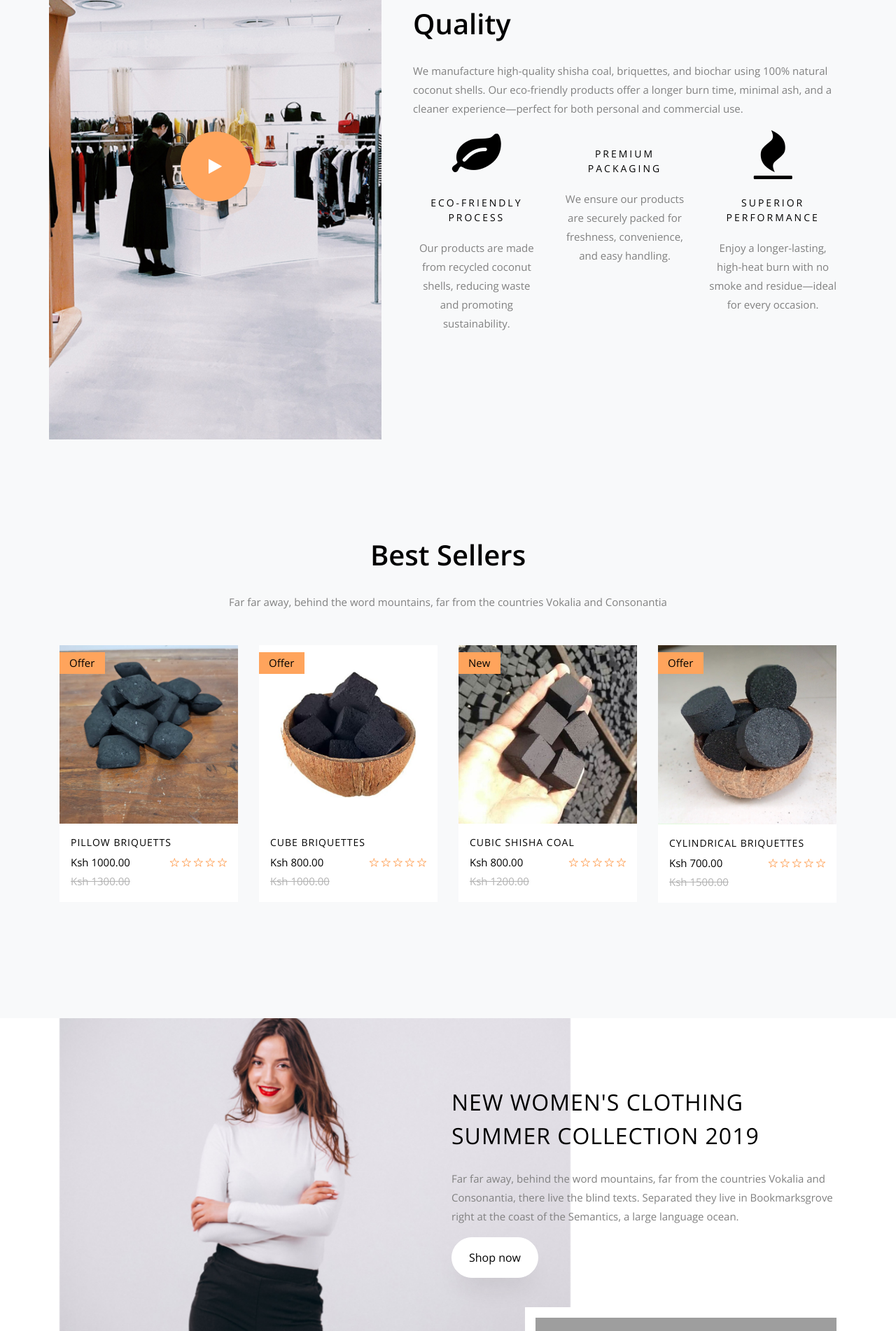
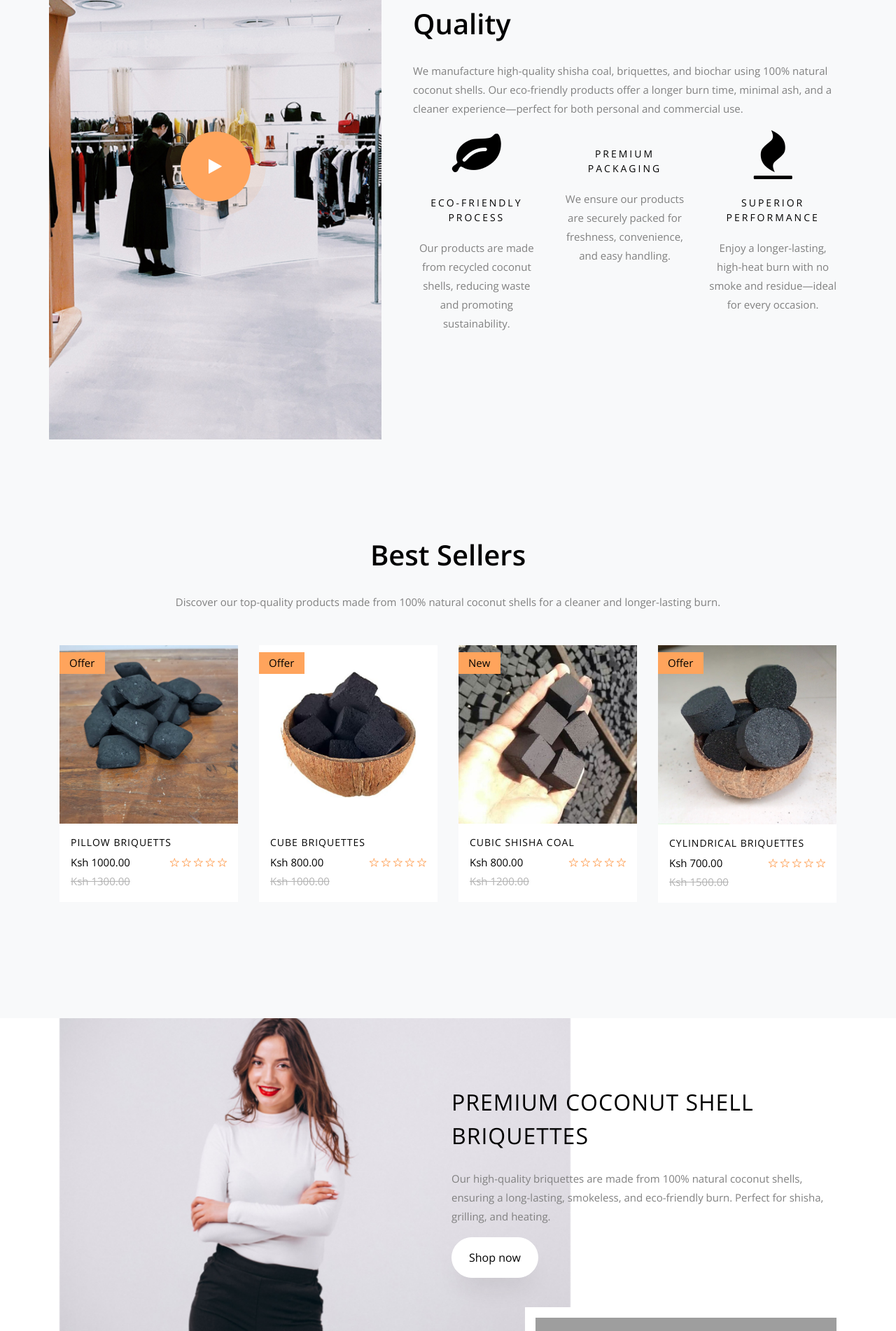
Before and after one commit to StevOti/Brique-Energy, a Django app: page / in a window 1280 px wide. Shown: the part 1018-2920 px from the top of the page at 70% size. Run offline with Django 5.2, Linux system fonts and the light colour scheme; data comes from the database, SQL or seed files in the repository; some libraries are stand-ins or nearby versions; some web fonts are replaced; grey boxes are pictures that could not be loaded.

Commit message:
Updated home page

```diff
--- a/store/templates/home.html
+++ b/store/templates/home.html
@@ -71,8 +71,8 @@
 		  </div>
 		</div>
 		<div class="pb-md-5">
-					  <p>We manufacture high-quality shisha coal, briquettes, and biochar using 100% natural coconut shells. Our eco-friendly products offer a longer burn time, minimal ash, and a cleaner experience—perfect for both personal and commercial use.</p>
-					  <div class="row ftco-services">
+			<p>We manufacture high-quality shisha coal, briquettes, and biochar using 100% natural coconut shells. Our eco-friendly products offer a longer burn time, minimal ash, and a cleaner experience—perfect for both personal and commercial use.</p>
+			<div class="row ftco-services">
 				<div class="col-lg-4 text-center d-flex align-self-stretch ftco-animate">
 				  <div class="media block-6 services">
 					<div class="icon d-flex justify-content-center align-items-center mb-4">
@@ -87,7 +87,7 @@
 				<div class="col-lg-4 text-center d-flex align-self-stretch ftco-animate">
 				  <div class="media block-6 services">
 					<div class="icon d-flex justify-content-center align-items-center mb-4">
-						  <span class="icon-box"></span>
+						  <span class="icon-package"></span>
 					</div>
 					<div class="media-body">
 					  <h3 class="heading">Premium Packaging</h3>
@@ -118,7 +118,7 @@
 		  <div class="row justify-content-center mb-3 pb-3">
 	<div class="col-md-12 heading-section text-center ftco-animate">
 	  <h2 class="mb-4">Best Sellers</h2>
-	  <p>Far far away, behind the word mountains, far from the countries Vokalia and Consonantia</p>
+	  <p>Discover our top-quality products made from 100% natural coconut shells for a cleaner and longer-lasting burn.</p>
 	</div>
   </div>
   </div>
@@ -171,12 +171,12 @@
   <div class="container">
 	  <div class="row">
 		  <div class="col-md-8 d-flex align-items-stretch">
-			  <div class="img" style="background-image: url(images/about-1.jpg);"></div>
+			  <div class="img" style="background-image: url(static/images/about-1.jpg);"></div>
 		  </div>
 		  <div class="col-md-4 py-md-5 ftco-animate">
 			  <div class="text py-3 py-md-5">
-		  <h2 class="mb-4">New Women's Clothing Summer Collection 2019</h2>
-		  <p>Far far away, behind the word mountains, far from the countries Vokalia and Consonantia, there live the blind texts. Separated they live in Bookmarksgrove right at the coast of the Semantics, a large language ocean.</p>
+		  <h2 class="mb-4">Premium Coconut Shell Briquettes</h2>
+		  <p>Our high-quality briquettes are made from 100% natural coconut shells, ensuring a long-lasting, smokeless, and eco-friendly burn. Perfect for shisha, grilling, and heating.</p>
 		  <p><a href="#" class="btn btn-white px-4 py-3">Shop now</a></p>
 			  </div>
 		  </div>
@@ -184,12 +184,12 @@
 
 	  <div class="row">
 		  <div class="col-md-5 order-md-last d-flex align-items-stretch">
-			  <div class="img img-2" style="background-image: url(images/about-2.jpg);"></div>
+			  <div class="img img-2" style="background-image: url(static/images/about-2.jpg);"></div>
 		  </div>
 		  <div class="col-md-7 py-3 py-md-5 ftco-animate">
 			  <div class="text text-2 py-md-5">
-		  <h2 class="mb-4">New Men's Clothing Summer Collection 2019</h2>
-		  <p>Far far away, behind the word mountains, far from the countries Vokalia and Consonantia, there live the blind texts. Separated they live in Bookmarksgrove right at the coast of the Semantics, a large language ocean.</p>
+		  <h2 class="mb-4">Eco-Friendly Biochar for Agriculture</h2>
+		  <p>Boost soil fertility and sustainability with our premium biochar, made from coconut shells. It enhances soil health, retains moisture, and improves plant growth while reducing carbon emissions.</p>
 		  <p><a href="#" class="btn btn-white px-4 py-3">Shop now</a></p>
 			  </div>
 		  </div>
```
